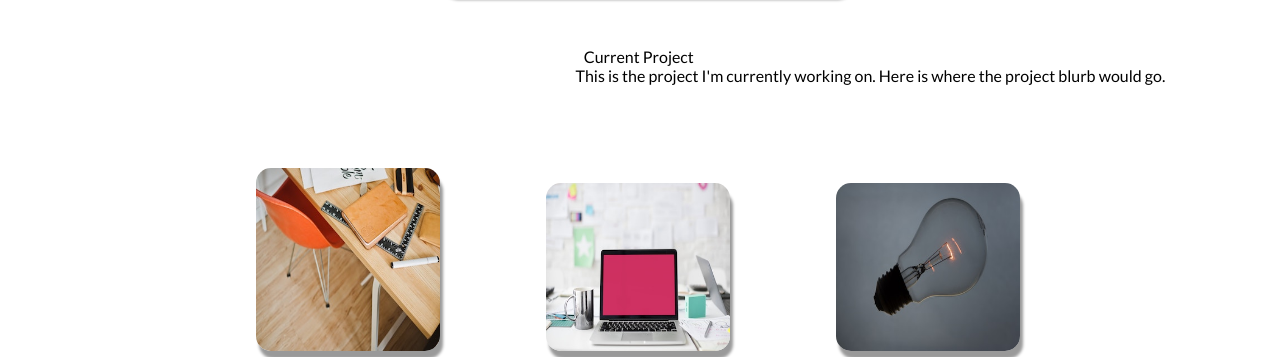
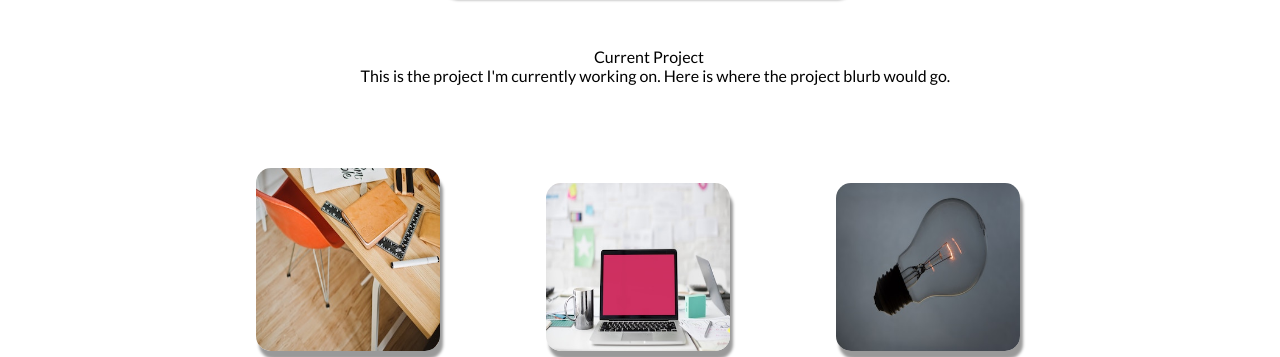
Before and after one commit to itsfriday19/ICE, a plain HTML site: page Portfolio/projects.html in a window 1280 px wide. Shown: the part 513-870 px from the top of the page. Drawn offline with Linux system fonts and the light colour scheme.

Commit message:
Add files via upload

```diff
--- a/Portfolio/css/main.css
+++ b/Portfolio/css/main.css
@@ -510,12 +510,12 @@ nav ul li a {
 
 .current-project p {
 	position: relative;
-	left: 57%;
+	left: 58%;
 }
 
 #currentp-blurb {
 	text-align: center;
-	left: 35%;
+	left: 14%;
 	padding-bottom: 2em;
 }
 
```
